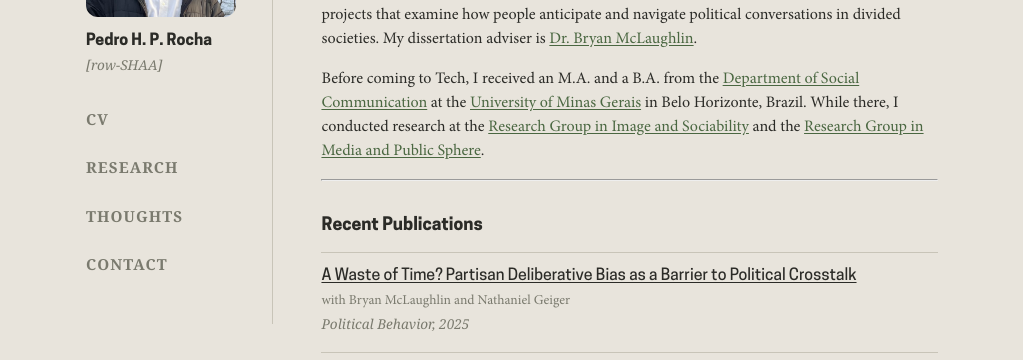
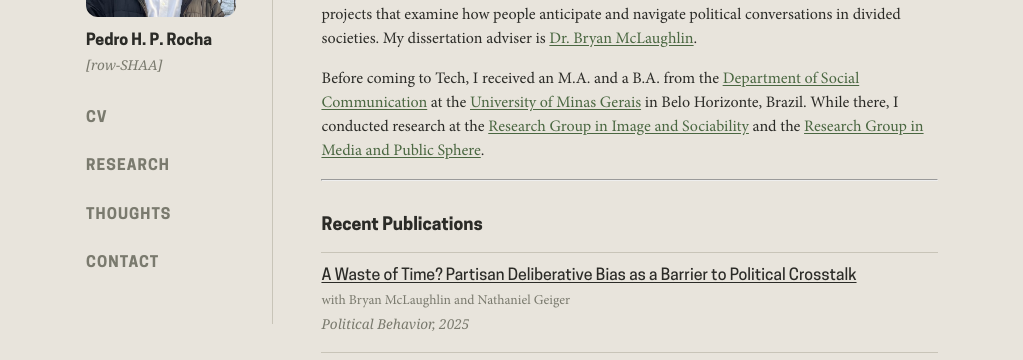
Before and after one commit to pedrohprocha/pedrohprocha.github.io, a Jekyll site: the page built from index.md, in a window 1280 px wide. Shown: the part 229-589 px from the top of the page, without its empty margins (128-1151 px from the left). Built offline with Jekyll 4.4.1, drawn with Linux system fonts in a browser that asks for light colours; some web fonts are replaced.

Commit message:
sidebar link font

```diff
--- a/assets/css/main.css
+++ b/assets/css/main.css
@@ -334,6 +334,7 @@ h3 {
 
 .sidebar nav a {
     font-size: 0.95rem;
+    font-family: var(--font-heading);
     text-transform: uppercase;
     letter-spacing: 0.07em;
     color: var(--muted);
```
